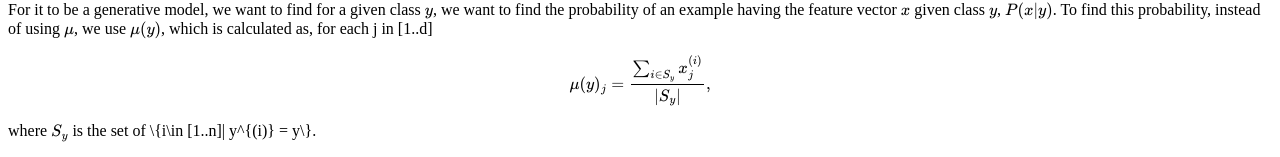
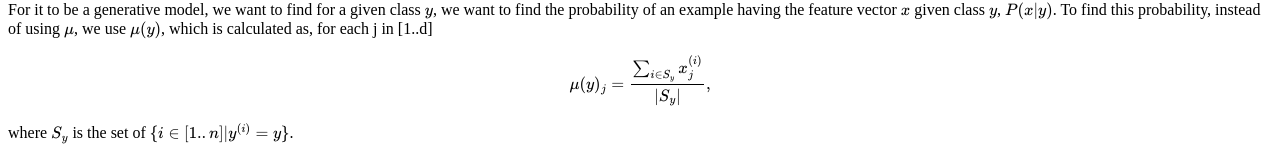
Before and after one commit to CategorIAN/categorian.github.io, a Jekyll site: the page built from projects/msu/m_508/generative_models.md, in a window 1280 px wide. Shown: the part 1443-1600 px from the top of the page. Built offline with Jekyll 4.4.1, drawn with Linux system fonts in a browser that asks for light colours; formulas are drawn with MathJax 3.

```diff
--- a/projects/msu/m_508/generative_models.md
+++ b/projects/msu/m_508/generative_models.md
@@ -78,5 +78,5 @@ For it to be a generative model, we want to find for a given class \(y\), we wan
 \[
 \mu(y)_j = \dfrac{\sum_{i\in S_y} x^{(i)}_j}{|S_y|},
 \]
-where \(S_y\) is the set of \{i\in [1..n]| y^{(i)} = y\}.
+where \(S_y\) is the set of \(\{i\in [1..n]| y^{(i)} = y\}\).
 </p>
```
